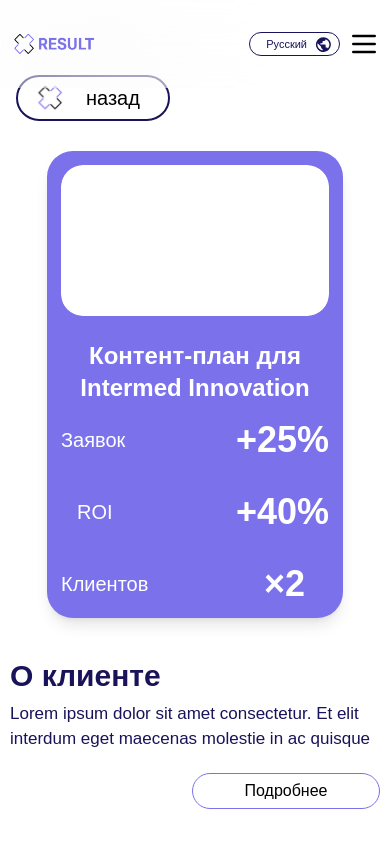
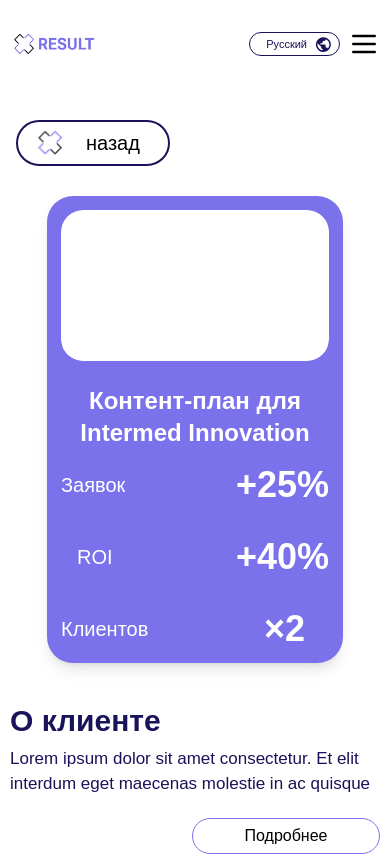
Before and after one commit to Shotambrat/Result-agency, a React (Create React App) app: page /cases in a window 390 px wide. Shown: the top 856 px of the page. Built offline with nearby package versions, Linux system fonts and the light colour scheme.

Commit message:
last updated

```diff
--- a/src/pages/Cases.jsx
+++ b/src/pages/Cases.jsx
@@ -148,7 +148,7 @@ const Cases = () => {
   return (
     <div>
       {/* будет кнопка назад */}
-      <div className="mt-[75px] mb-[30px] lg:mt-[110px] lg:mb-[51px] 3xl:ml-[9%]">
+      <div className="mt-[120px] mb-[30px] lg:mt-[110px] lg:mb-[51px] 3xl:ml-[9%]">
         <BackButton />
       </div>
       <div className="mx-[10px] lg:mx-[80px] 2xl:max-w-[1185px] 2xl:mx-auto">
```
